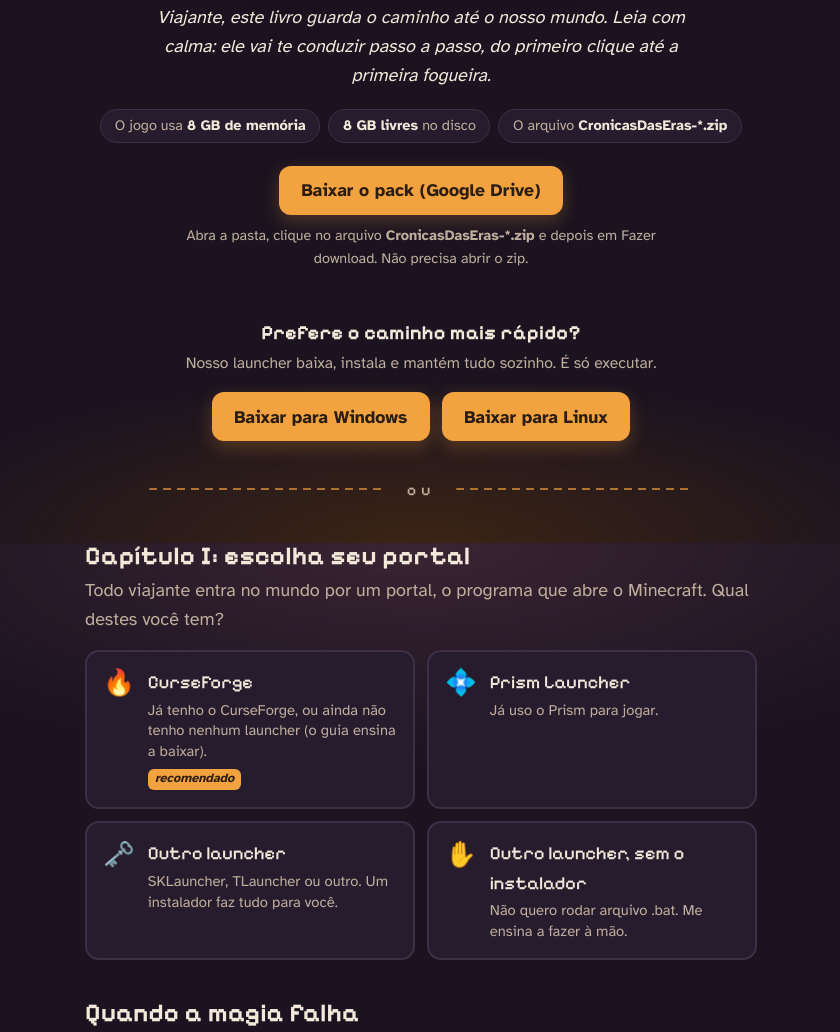
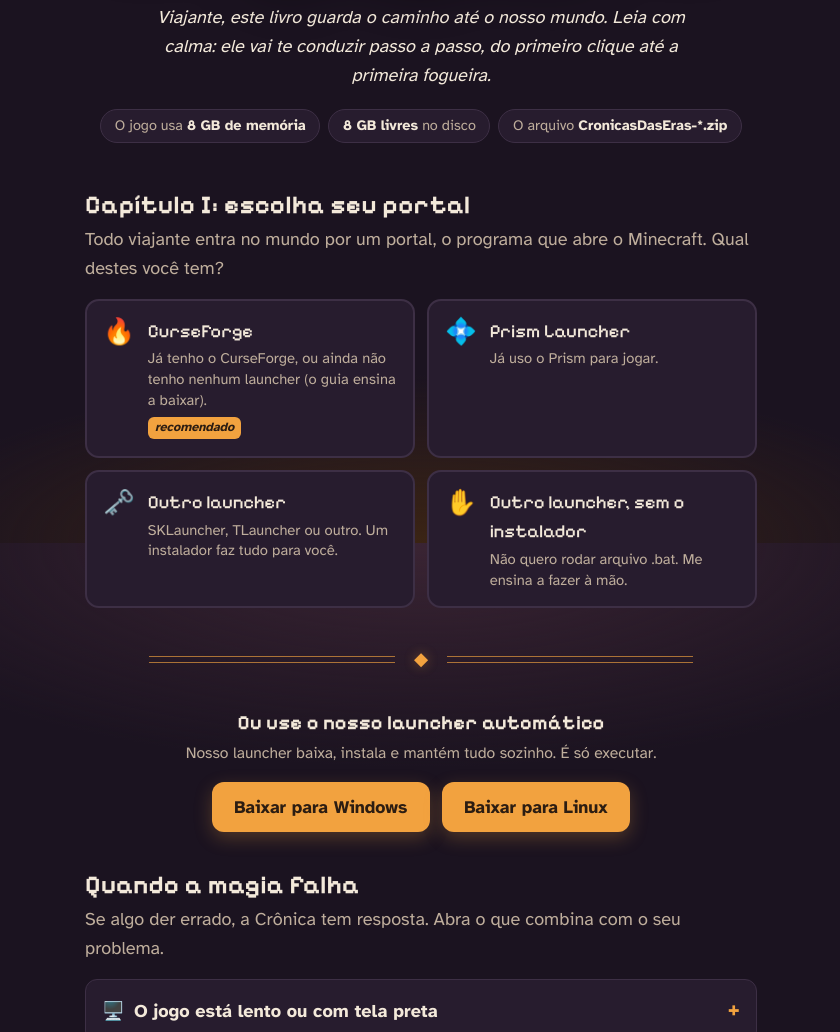
Before and after one commit to jupter-dev/cronicas-das-eras, a plain HTML site: page index.html in a window 1280 px wide. Shown: the part 257-1289 px from the top of the page, without its empty margins (219-1059 px from the left). Drawn offline with Linux system fonts and the light colour scheme.

Commit message:
reorganiza instalação e enxuga o cabeçalho
- remove o CTA do Google Drive e a nota do cabeçalho
- move os botões do launcher (Windows/Linux) para o rodapé, abaixo dos
  capítulos e antes da seção de ajuda, com o título "Ou use o nosso
  launcher automático"
- substitui o separador tracejado por uma ornamentação de duas linhas
  douradas com losango central
- transforma a primeira menção de CronicasDasEras-*.zip em cada
  capítulo em link para a pasta do Drive (target=_blank)
- Capítulos II e III continuam ocultos até que um dos 4 portais seja
  escolhido; os botões de escolha permanecem visíveis após a seleção

```diff
--- a/index.html
+++ b/index.html
@@ -45,11 +45,10 @@ header p{margin:.4rem auto 0;max-width:32rem;color:var(--texto2)}
 .launcher-cta .legenda{color:var(--texto2);margin:0 auto 1rem;max-width:34rem;font-size:.98rem}
 .launcher-cta .duo{display:flex;flex-wrap:wrap;gap:.75rem;justify-content:center}
 .launcher-cta .duo .baixar{margin:0;min-width:11rem;text-align:center}
-.separador-ou{display:flex;align-items:center;gap:1rem;margin:2.2rem auto 1.4rem;max-width:34rem;color:var(--texto2);font-family:var(--pixel);font-size:1rem;letter-spacing:.3em;text-transform:lowercase}
-.separador-ou::before,.separador-ou::after{content:"";flex:1;height:2px;background:repeating-linear-gradient(90deg,var(--brasa) 0 8px,transparent 8px 14px);opacity:.65;border-radius:2px}
-.separador-ou span{padding:0 .3rem}
+.ornamento{display:flex;align-items:center;gap:1.2rem;margin:2.6rem auto 1.6rem;max-width:34rem}
+.ornamento::before,.ornamento::after{content:"";flex:1;height:5px;border-top:1px solid var(--brasa);border-bottom:1px solid var(--brasa);opacity:.65}
+.ornamento span{font-family:var(--pixel);font-size:1.15rem;color:var(--brasa);text-shadow:0 0 12px rgba(242,162,63,.35);line-height:1}
 .baixar:hover{background:var(--brasa2)}
-.baixar-nota{font-size:.9rem;color:var(--texto2);margin:.3rem auto 0}
 /* escolha */
 h2{font-size:1.6rem;margin:2.4rem 0 .3rem}
 .sub{color:var(--texto2);margin:0 0 1rem}
@@ -132,20 +131,7 @@ footer{text-align:center;color:var(--texto2);font-size:.9rem;margin-top:2.5rem}
     <li><b>8 GB livres</b> no disco</li>
     <li>O arquivo <b>CronicasDasEras-*.zip</b></li>
   </ul>
-  <a class="baixar" href="https://drive.google.com/drive/folders/1YlqCNW3RIfl1CNpnUKcer4suFCqCPoTj" target="_blank" rel="noopener">Baixar o pack (Google Drive)</a>
-  <p class="baixar-nota">Abra a pasta, clique no arquivo <b>CronicasDasEras-*.zip</b> e depois em Fazer download. Não precisa abrir o zip.</p>
 </header>
-
-<section class="launcher-cta" aria-label="Caminho rápido pelo nosso launcher">
-  <p class="titulo">Prefere o caminho mais rápido?</p>
-  <p class="legenda">Nosso launcher baixa, instala e mantém tudo sozinho. É só executar.</p>
-  <div class="duo">
-    <a class="baixar" href="https://github.com/jupter-dev/cronicas-das-eras/releases/download/v1.0.0/CronicasDasEras-1.0.0-windows.exe">Baixar para Windows</a>
-    <a class="baixar" href="https://github.com/jupter-dev/cronicas-das-eras/releases/download/v1.0.0/CronicasDasEras-1.0.0-linux">Baixar para Linux</a>
-  </div>
-</section>
-
-<div class="separador-ou" role="separator" aria-orientation="horizontal"><span>ou</span></div>
 
 <section aria-labelledby="t-escolha">
   <h2 id="t-escolha">Capítulo I: escolha seu portal</h2>
@@ -177,6 +163,17 @@ footer{text-align:center;color:var(--texto2);font-size:.9rem;margin-top:2.5rem}
   <p class="voz-p">Que as eras te recebam bem. Nos vemos ao redor da fogueira.</p>
   <button class="lista-bt" id="refazer">Voltar aos passos</button>
 </article>
+
+<div class="ornamento" role="separator" aria-orientation="horizontal" aria-hidden="true"><span>&#9670;</span></div>
+
+<section class="launcher-cta" aria-label="Caminho pelo nosso launcher automático">
+  <p class="titulo">Ou use o nosso launcher automático</p>
+  <p class="legenda">Nosso launcher baixa, instala e mantém tudo sozinho. É só executar.</p>
+  <div class="duo">
+    <a class="baixar" href="https://github.com/jupter-dev/cronicas-das-eras/releases/download/v1.0.0/CronicasDasEras-1.0.0-windows.exe">Baixar para Windows</a>
+    <a class="baixar" href="https://github.com/jupter-dev/cronicas-das-eras/releases/download/v1.0.0/CronicasDasEras-1.0.0-linux">Baixar para Linux</a>
+  </div>
+</section>
 
 <section aria-labelledby="t-ajuda">
   <h2 id="t-ajuda">Quando a magia falha</h2>
@@ -219,6 +216,12 @@ function desenhar(){
   }
   if(c.aviso&&(lista||i===n-1))p+='<div class="aviso">'+fmt(c.aviso)+'</div>';
   $('pagina').innerHTML=p;
+  var codes=$('pagina').querySelectorAll('code');
+  for(var z=0;z<codes.length;z++){if(/^CronicasDasEras-/.test(codes[z].textContent)){
+    var cz=codes[z],az=document.createElement('a');
+    az.href='https://drive.google.com/drive/folders/1YlqCNW3RIfl1CNpnUKcer4suFCqCPoTj';
+    az.target='_blank';az.rel='noopener';
+    cz.parentNode.insertBefore(az,cz);az.appendChild(cz);break;}}
   $('acoes').hidden=lista;
   $('voltar').disabled=i===0;
   $('avancar').textContent=i===n-1?'Feito, abrir o portal':'Feito, próximo passo';
```
